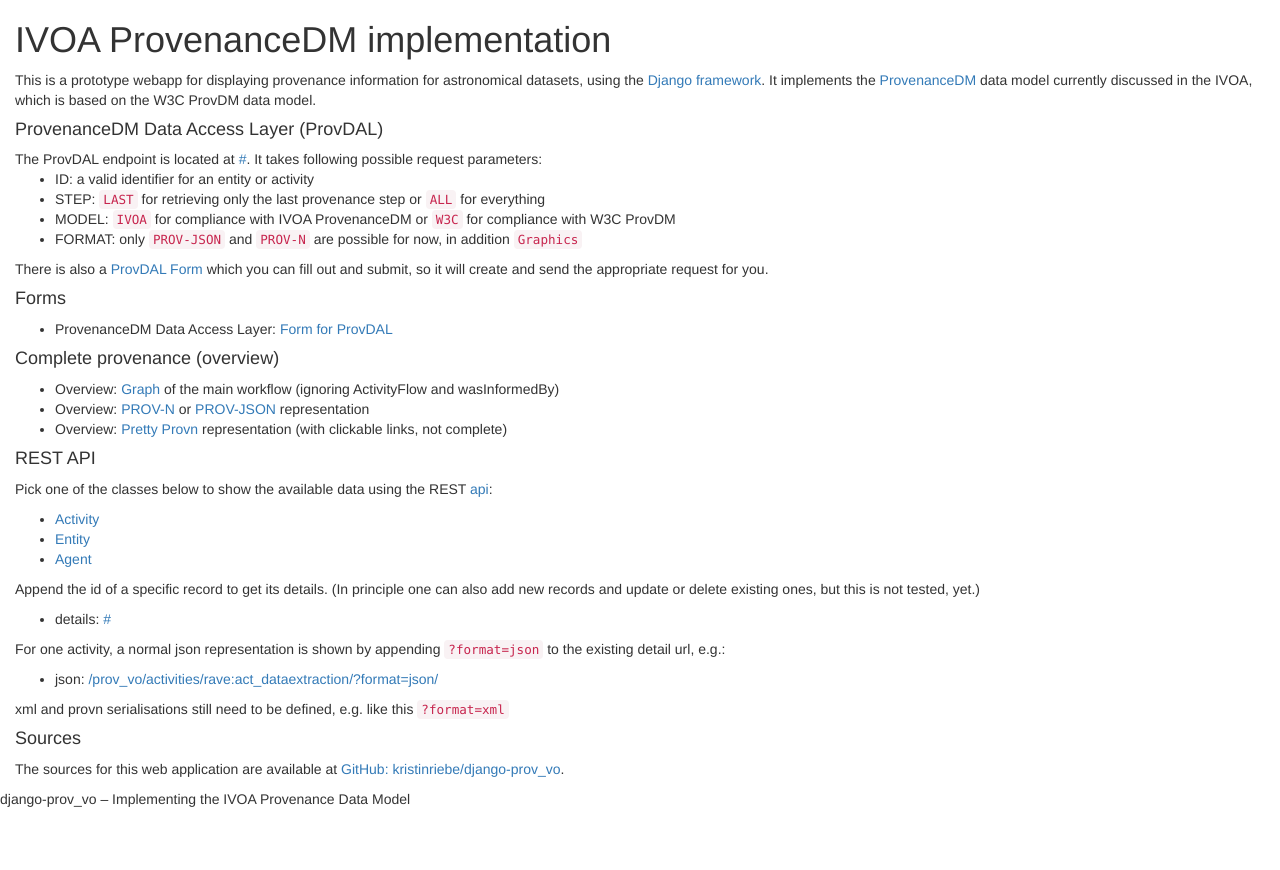
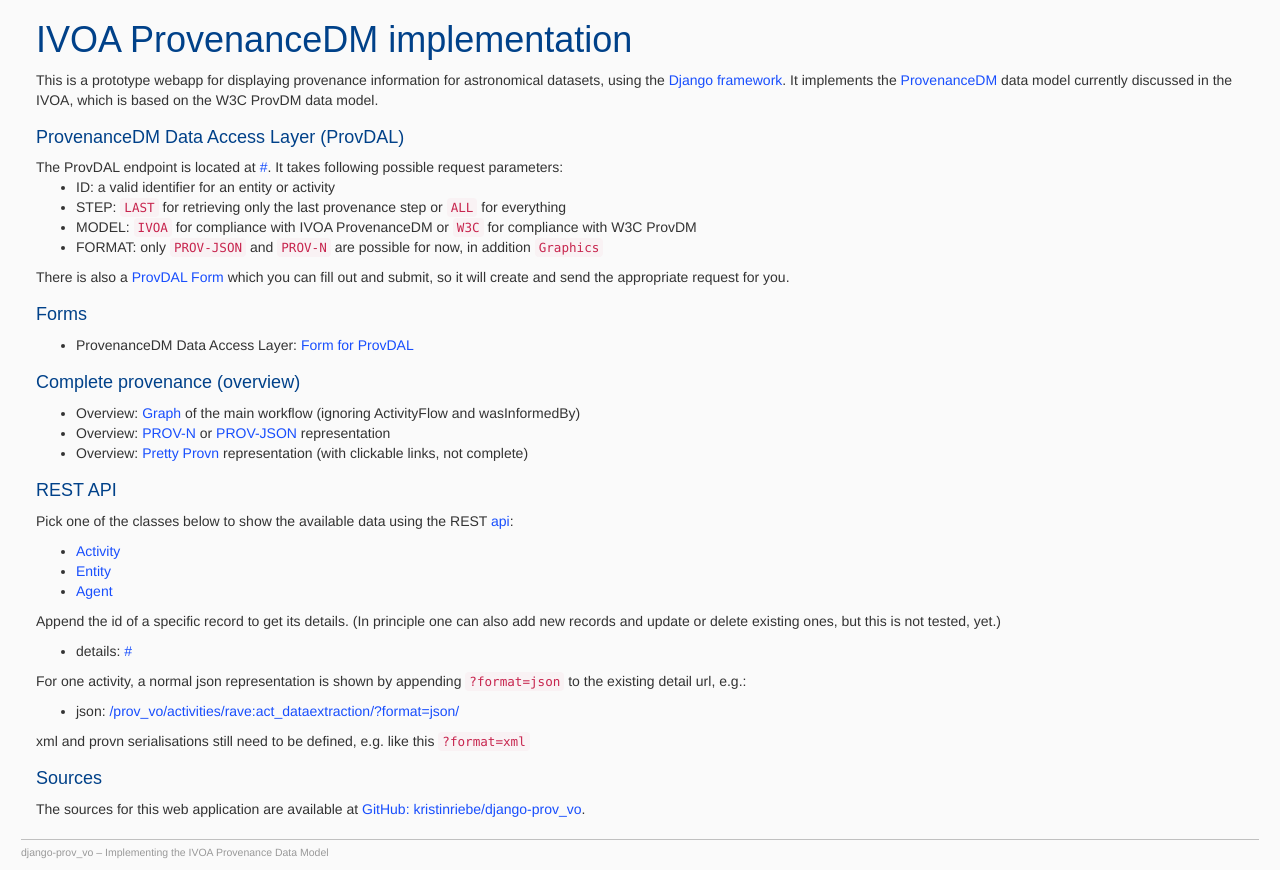
Before and after one commit to kristinriebe/django-prov_vo, a Django app: template prov_vo/templates/prov_vo/index.html in a window 1280 px wide. Before the commit the page ends 807 px from the top, so only its background shows below. Run offline with Django 3.2, Linux system fonts and the light colour scheme; the template is opened without the code that fills it, so the values that code supplies are empty; some libraries are stand-ins or nearby versions.

Commit message:
Add more styles for proper footer etc

```diff
--- a/prov_vo/static/prov_vo/style.css
+++ b/prov_vo/static/prov_vo/style.css
@@ -1,3 +1,54 @@
+@font-face {
+    font-family: "Droid Sans";
+    src: url('{% static 'prov_vo/DroidSans.ttf' %}');
+
+}
+
+body {
+  font-family: "Droid Sans",Helvetica,Arial,sans-serif;
+  color: #333;
+  padding-left: 1.5em;
+  padding-right: 1.5em;
+  background-color: #fafafa;
+}
+
+h1, h2, h3, h4, h5 {
+  font-family: sans-serif;
+  color: #004189;
+}
+
+h4 {
+  padding-top: 8px;
+}
+
+.footer {
+  font-size: 75%;
+  color: #999;
+  border-top: 1px solid silver;
+  margin-top: 10px;
+  padding-top: 5px;
+}
+
+a {
+  color: rgb(24,78,253);
+}
+
+a:visited {
+  color: rgb(0,67,139);
+  }
+
+/* font style for end points of data tree */
+.nothingmore {
+  font-size: 75%;
+  color: #999;
+}
+
+
+/* adjust bootstrap classes */
+.row {
+  margin-bottom: 10px;
+}
+
 
 /* forms: */
 .errorlist {
```
